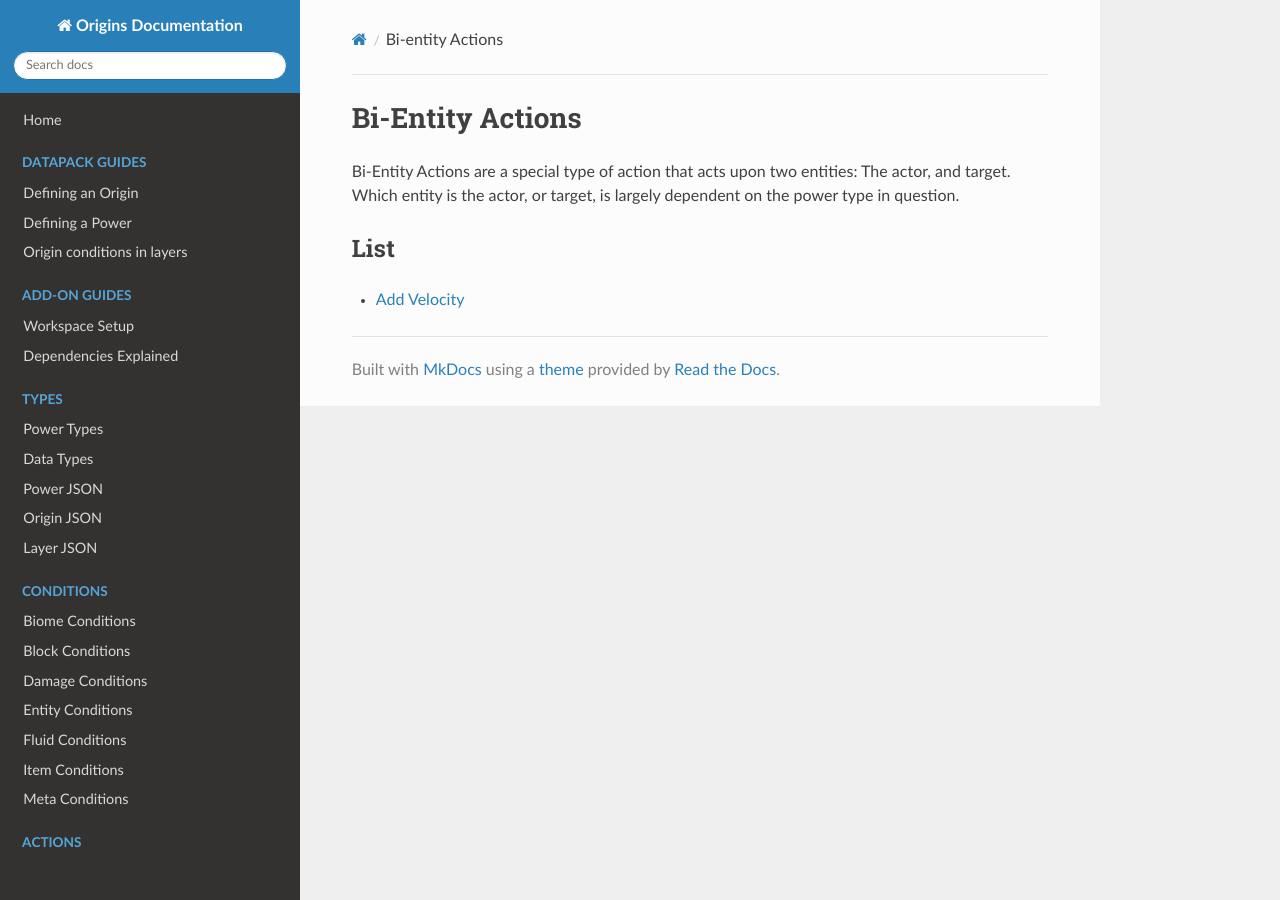
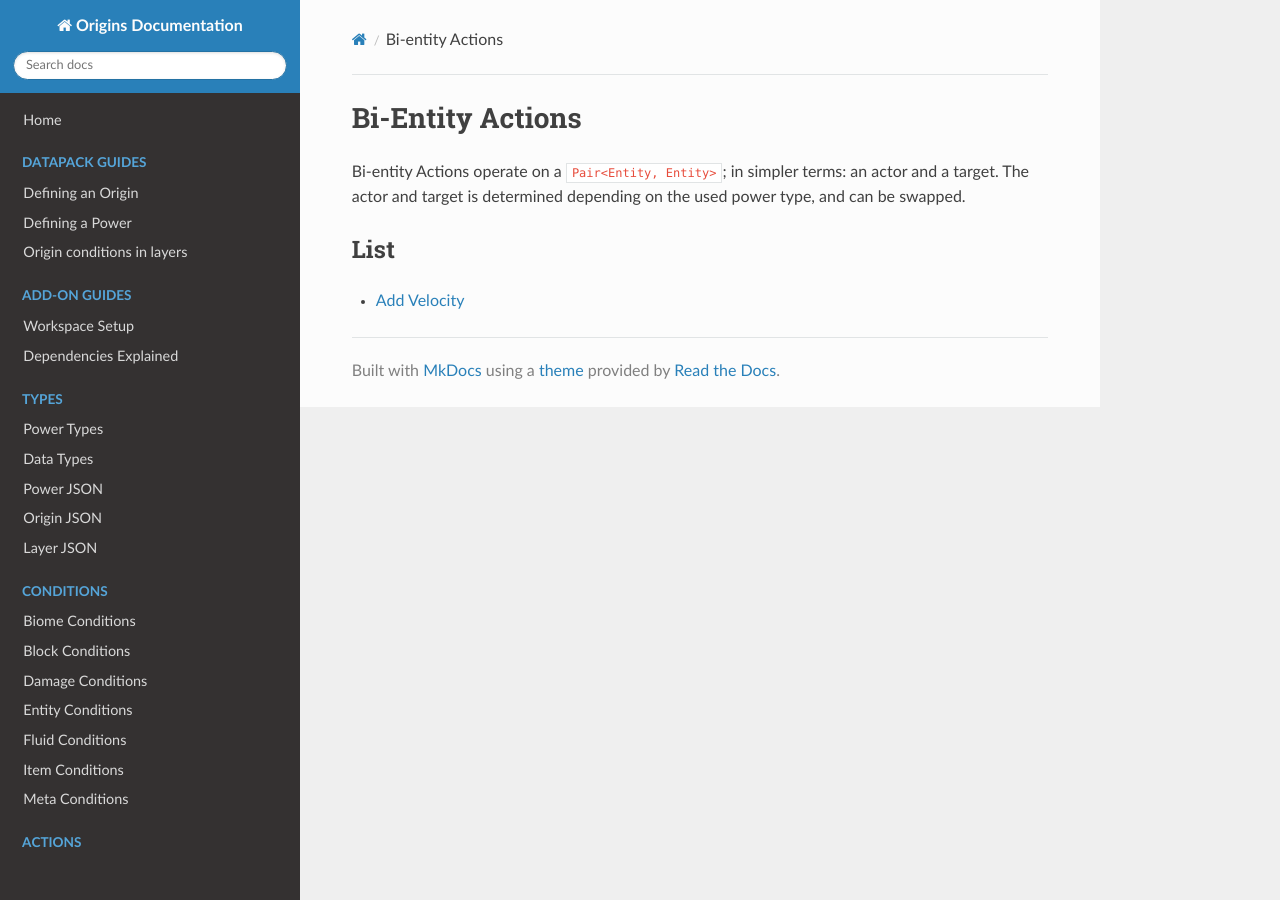
Before and after one commit to apace100/origins-docs, an MkDocs documentation site: the page built from docs/bientity_actions.md, in a window 1280 px wide. Built offline with MkDocs 1.6.1, drawn with Linux system fonts in a browser that asks for light colours; nearby versions of some CDN libraries.

Commit message:
Update docs/bientity_actions.md
Co-authored-by: eggohito <66972816+eggohito@users.noreply.github.com>

```diff
--- a/docs/bientity_actions.md
+++ b/docs/bientity_actions.md
@@ -4,7 +4,7 @@ date: 2021-10-06
 ---
 # Bi-Entity Actions
 
-Bi-Entity Actions are a special type of action that acts upon two entities: The actor, and target. Which entity is the actor, or target, is largely dependent on the power type in question.
+Bi-entity Actions operate on a `Pair<Entity, Entity>`; in simpler terms: an actor and a target. The actor and target is determined depending on the used power type, and can be swapped.
 
 ## List
 
```
